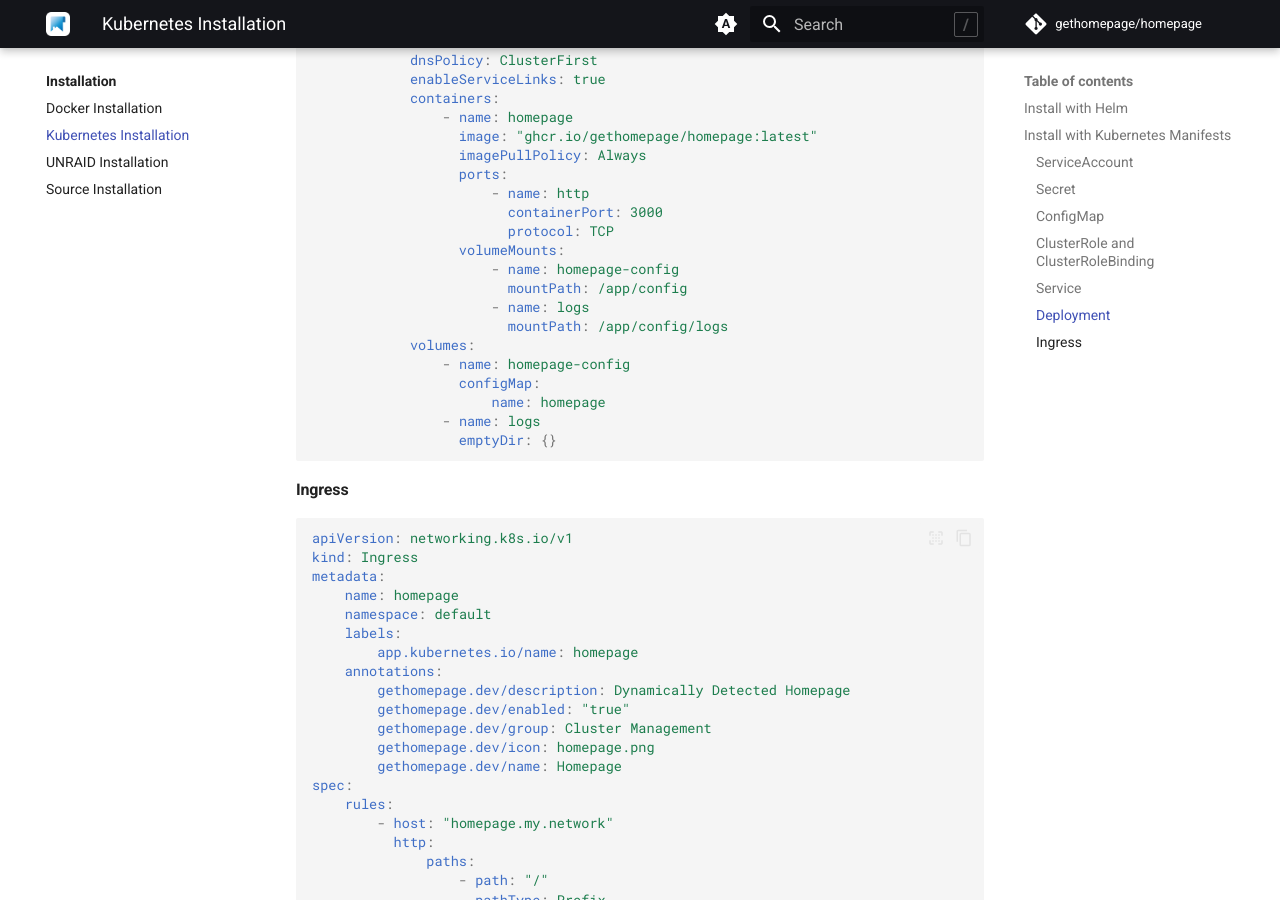
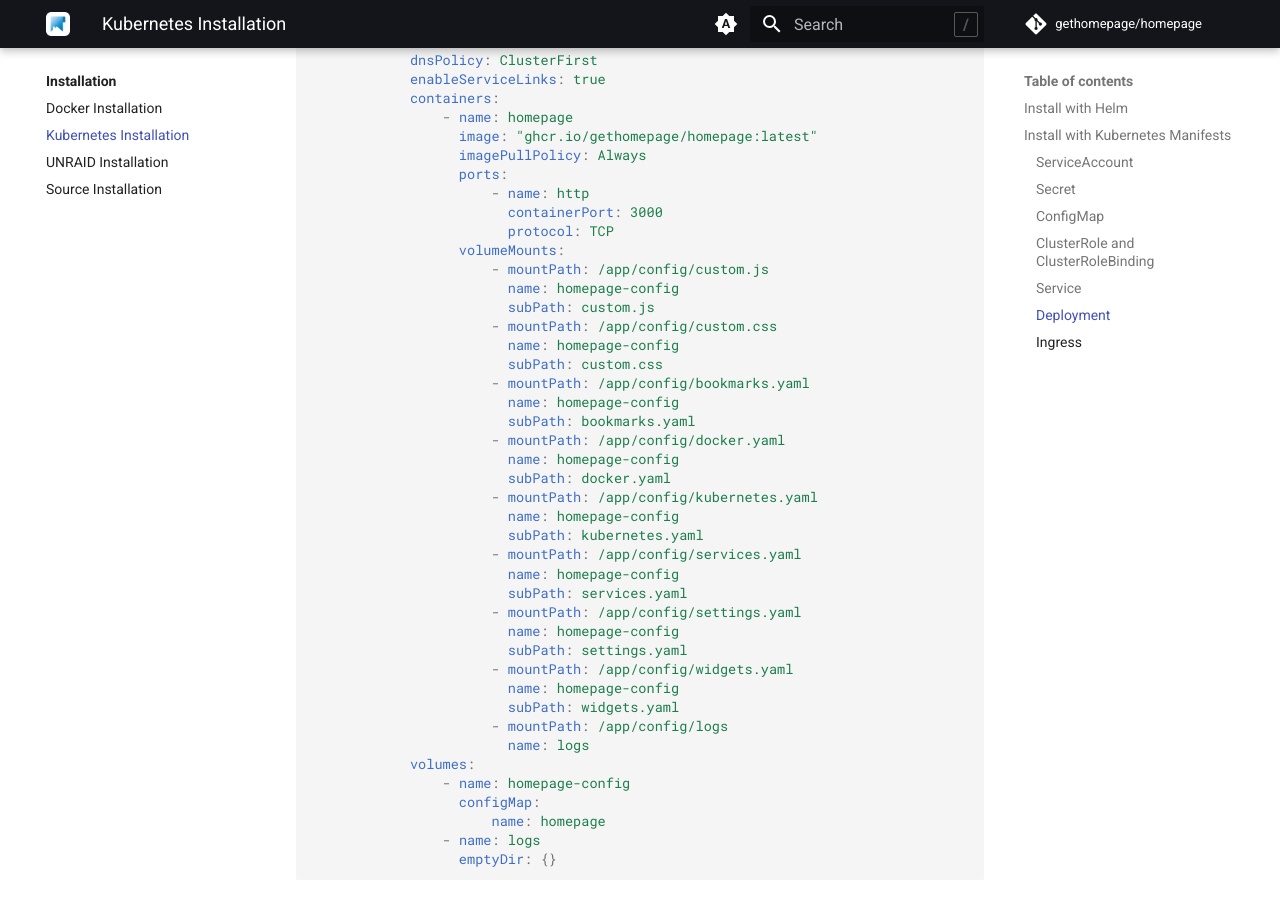
Before and after one commit to jobstar-git/home_p, an MkDocs documentation site: the page built from docs/installation/k8s.md, in a window 1280 px wide and 900 px high, scrolled down 5569 px. Built offline with MkDocs 1.6.1 and Material for MkDocs 9.7.7, drawn with Linux system fonts in a browser that asks for light colours; comment, search, counter and statistics services are not loaded; the version menu is left out.

Commit message:
Update k8s deployment with specific files (#2178)

```diff
--- a/docs/installation/k8s.md
+++ b/docs/installation/k8s.md
@@ -298,10 +298,32 @@ spec:
                         containerPort: 3000
                         protocol: TCP
                   volumeMounts:
-                      - name: homepage-config
-                        mountPath: /app/config
-                      - name: logs
-                        mountPath: /app/config/logs
+                      - mountPath: /app/config/custom.js
+                        name: homepage-config
+                        subPath: custom.js
+                      - mountPath: /app/config/custom.css
+                        name: homepage-config
+                        subPath: custom.css
+                      - mountPath: /app/config/bookmarks.yaml
+                        name: homepage-config
+                        subPath: bookmarks.yaml
+                      - mountPath: /app/config/docker.yaml
+                        name: homepage-config
+                        subPath: docker.yaml
+                      - mountPath: /app/config/kubernetes.yaml
+                        name: homepage-config
+                        subPath: kubernetes.yaml
+                      - mountPath: /app/config/services.yaml
+                        name: homepage-config
+                        subPath: services.yaml
+                      - mountPath: /app/config/settings.yaml
+                        name: homepage-config
+                        subPath: settings.yaml
+                      - mountPath: /app/config/widgets.yaml
+                        name: homepage-config
+                        subPath: widgets.yaml
+                      - mountPath: /app/config/logs
+                        name: logs
             volumes:
                 - name: homepage-config
                   configMap:
```
